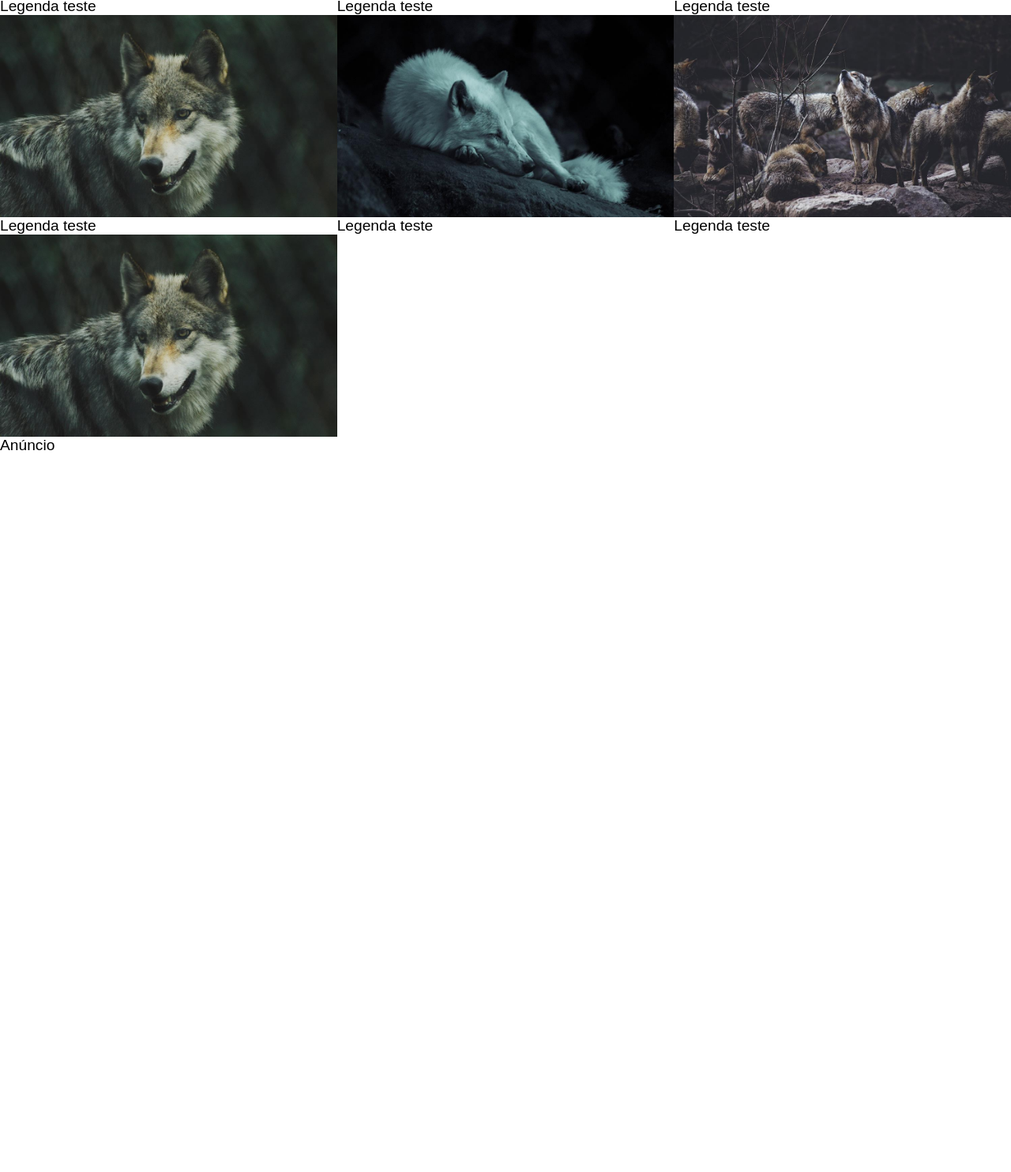
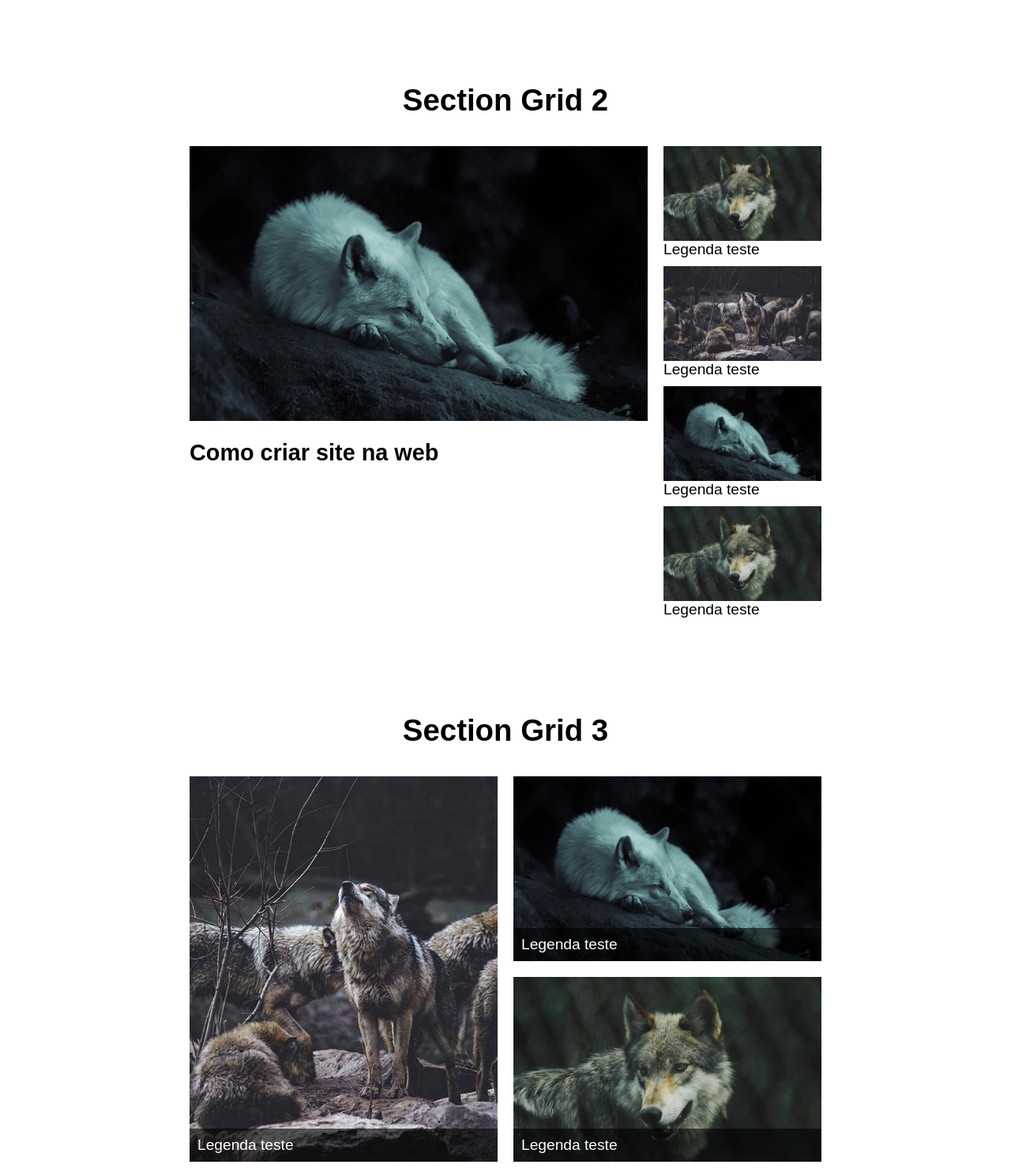
Before and after one commit to paulohdb/Frontend-Projects, a plain HTML site: page CSS Grid Layout e Flexbox/index.html in a window 1280 px wide. Shown: the part 1269-2753 px from the top of the page at 79% size. Before the commit the page ends 1844 px from the top, so only its background shows below. Drawn offline with Linux system fonts and the light colour scheme.

Commit message:
End commit Grid-Flex

```diff
--- a/CSS Grid Layout e Flexbox/index.html
+++ b/CSS Grid Layout e Flexbox/index.html
@@ -51,7 +51,7 @@
 
         </section>
 
-        <h1></h1>
+        <h1>Section Grid 1</h1>
 
         <section class="grid1">
             <div>
@@ -96,5 +96,49 @@
             </div>
         </section>
 
+        <h1>Section Grid 2</h1>
+
+        <section class="grid2">
+            <div class="video">
+                <img src="assets/img/lobo1.jpg">
+                <h2>Como criar site na web</h2>
+            </div>
+            <div class="sidebar">
+                <div>
+                    <img src="assets/img/lobo2.jpg">
+                    <p>Legenda teste</p>
+                </div>
+                <div>
+                    <img src="assets/img/lobo3.jpg">
+                    <p>Legenda teste</p>
+                </div>
+                <div>
+                    <img src="assets/img/lobo1.jpg">
+                    <p>Legenda teste</p>
+                </div>
+                <div>
+                    <img src="assets/img/lobo2.jpg">
+                    <p>Legenda teste</p>
+                </div>
+            </div>
+        </section>
+
+        <h1>Section Grid 3</h1>
+
+        <section class="grid3">
+            <div class="grid3-item">
+                <img src="assets/img/lobo4.jpg">
+                <p>Legenda teste</p>
+            </div>
+            <div class="grid3-item">
+                <img src="assets/img/lobo1.jpg">
+                <p>Legenda teste</p>
+            </div>
+            <div class="grid3-item">
+                <img src="assets/img/lobo2.jpg">
+                <p>Legenda teste</p>
+            </div>
+        </section>
+
     </body>
 </html>
--- a/CSS Grid Layout e Flexbox/style.css
+++ b/CSS Grid Layout e Flexbox/style.css
@@ -4,6 +4,10 @@ body, ul, li, p {
     list-style: none;
     font-size: 1.2rem;
     font-family: Arial;
+}
+
+body {
+    margin-bottom: 100px;
 }
 
 a {
@@ -61,5 +65,103 @@ img {
 
 .grid1 {
     display: grid;
-    grid-template-columns: 1fr 1fr 1fr;
+    grid-template-columns: repeat(3, 1fr);
+    max-width: 800px;
+    padding: 10px;
+    margin: 0 auto;
+    grid-gap: 20px;
 }
+
+.grid1 > div:nth-child(n + 4) {
+    display: grid;
+    grid-template-columns: 1fr 1fr;
+    grid-gap: 10px;
+    align-items: center;
+}
+
+.grid1 > div.ad {
+    grid-column: 1;
+    grid-row: 2 / 5;
+    display: block;
+}
+
+@media (max-width: 600px) {
+    .grid1 {
+        grid-template-columns: repeat(2, 1fr);
+
+    }
+
+    .grid1 > div:nth-child(n + 4) {
+        display: block;
+    }
+
+    .grid1 > div.ad {
+        grid-column: auto;
+        grid-row: auto;
+    }
+}
+
+/* CSS Grid 2*/
+
+.grid2 {
+    display: grid;
+    grid-template-columns: 1fr 200px;
+    grid-gap: 20px;
+    max-width: 800px;
+    padding: 10px;
+    margin: 0 auto;
+}
+
+.sidebar > div {
+    margin-bottom: 10px;
+}
+
+@media (max-width: 600px) {
+    .grid2 {
+        grid-template-columns: 1fr;
+    }
+
+    .sidebar {
+        display: flex;
+        overflow: scroll;
+    }
+
+    .sidebar > div {
+        flex: 1 0 200px;
+        margin: 0 10px;
+    }
+}
+
+/* CSS Grid 3*/
+
+.grid3 {
+    display: grid;
+    grid-template-columns: repeat(2, 1fr);
+    grid-gap: 20px;
+    margin: 0 auto;
+    max-width: 800px;
+    padding: 10px;
+}
+
+.grid3-item:nth-child(1) {
+    grid-row: 1 / 3;
+}
+
+.grid3-item {
+    display: grid;
+}
+
+.grid3-item img {
+    grid-column: 1;
+    grid-row: 1 / 3;
+    align-self: end;
+}
+
+.grid3-item p {
+    background: rgba(0, 0, 0, 0.6);
+    padding: 10px;
+    color: white;
+    grid-column: 1;
+    grid-row: 2;
+    align-self: end;
+}
```
